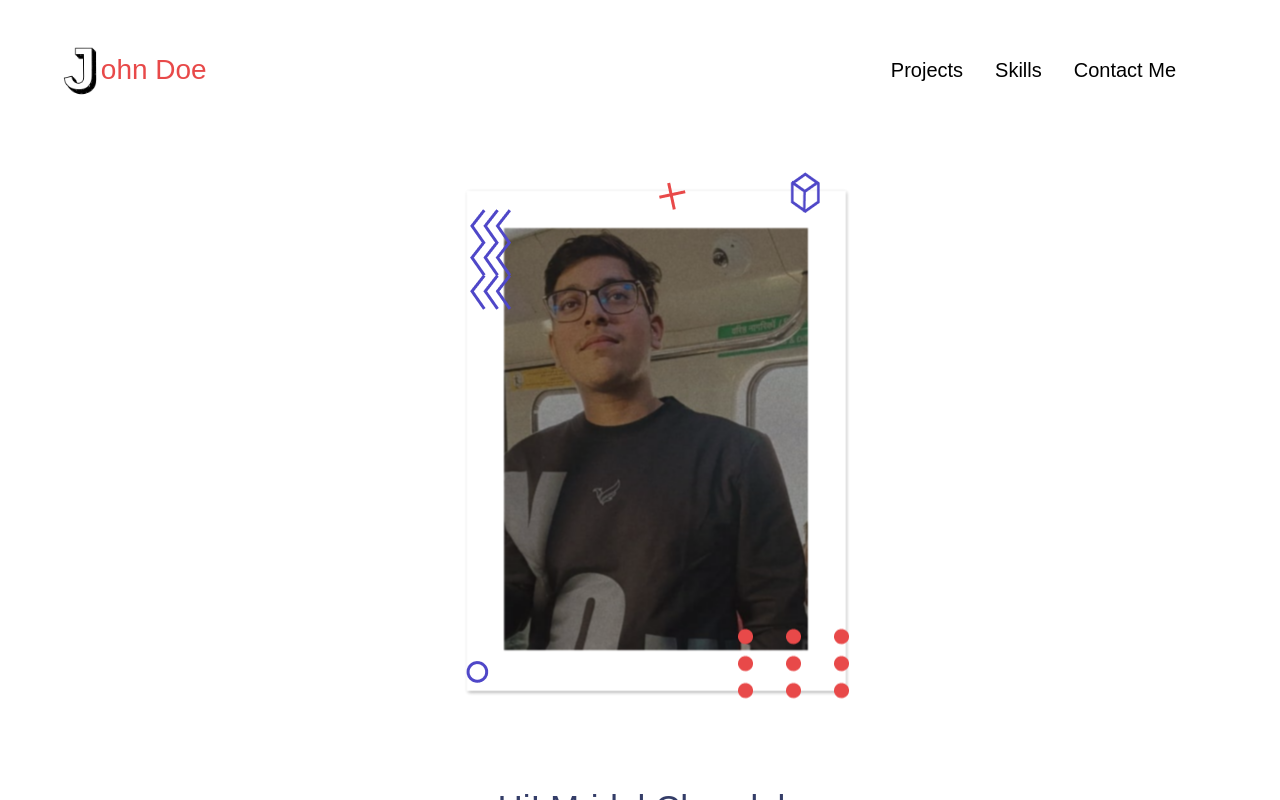
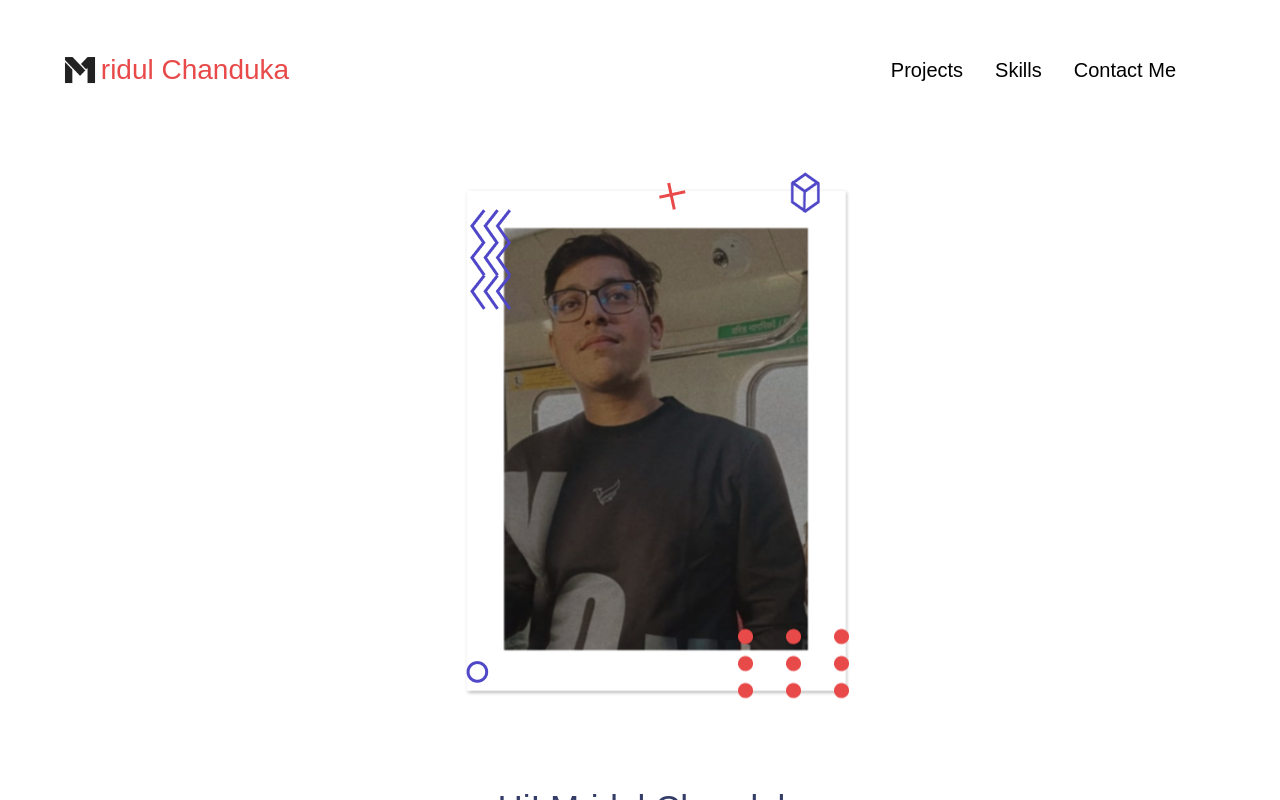
Before and after one commit to CODESOUL23/Sample_PortFolio_Website, a plain HTML site: page index.html in a window 1280 px wide. Drawn offline with nearby package versions, Linux system fonts and the light colour scheme.

Commit message:
Update index.html

```diff
--- a/index.html
+++ b/index.html
@@ -11,8 +11,8 @@
         <div class="navbar">
 
             <div class="logo-container">
-                <img src="./userAsset/NavLogo.jpg" class="logo">
-                <div class="logo-text">ohn Doe</div>
+                <img src="./Logo/M%20logo.jpg" class="logo">
+                <div class="logo-text">ridul Chanduka</div>
             </div>
 
             <div class="nav-items">
```
